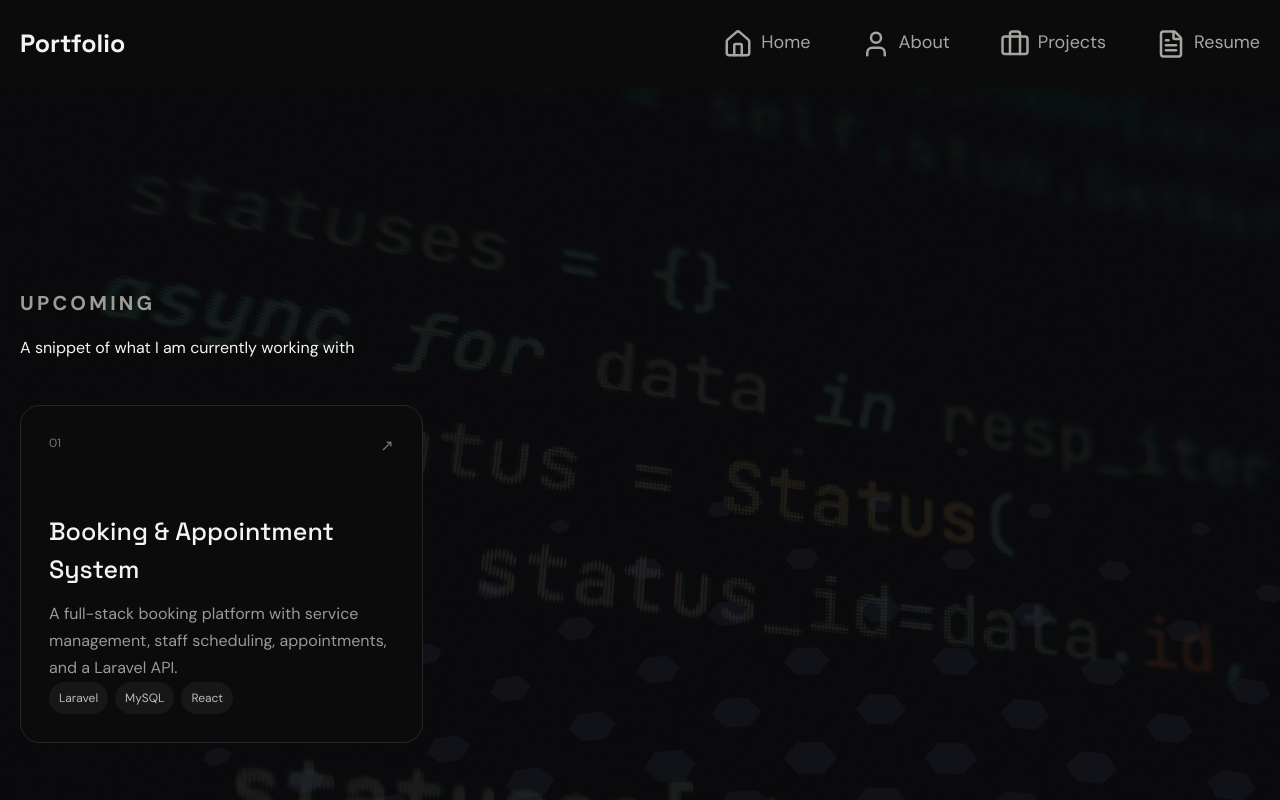
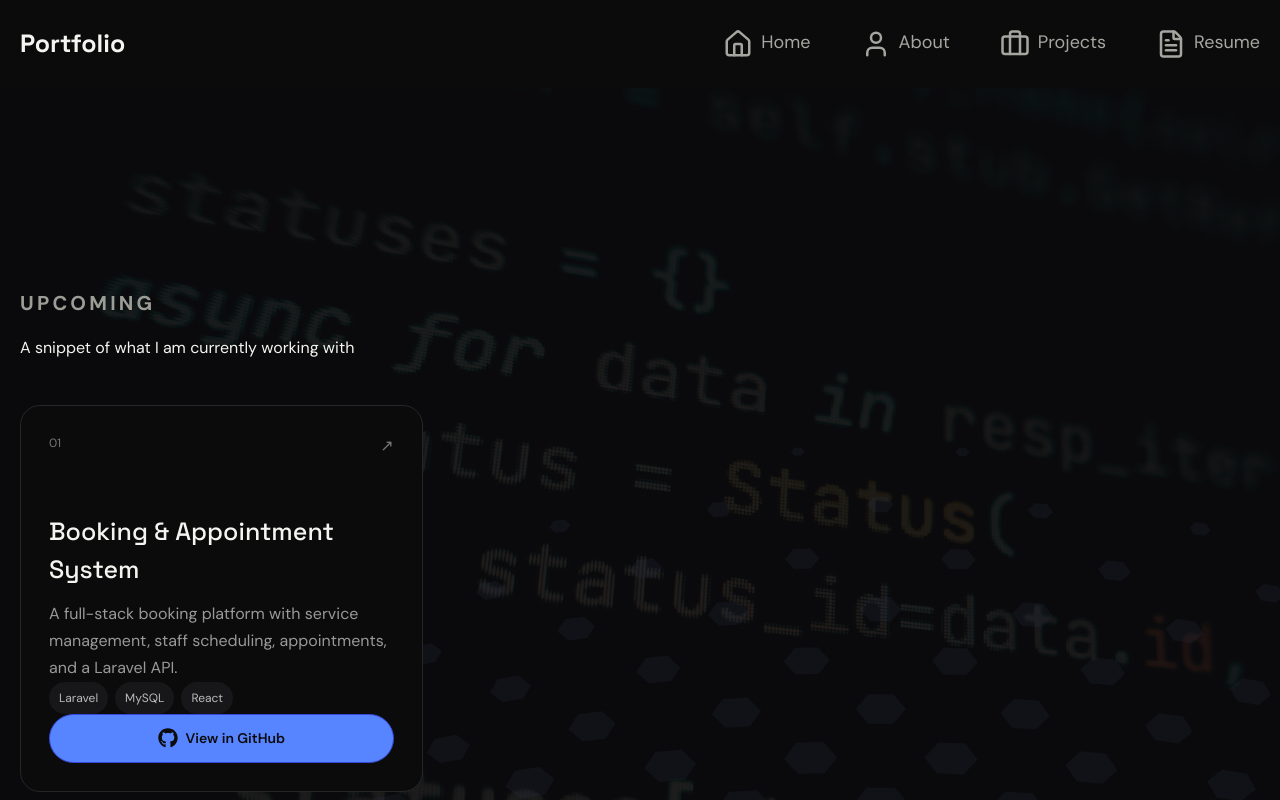
Before and after one commit to SyBorg00/agawin-portfolio, a Next.js app: page /pages/projects in a window 1280 px wide. Shown: the top 800 px of the page. Built offline with nearby package versions, Linux system fonts and the light colour scheme.

Commit message:
added github redirect button to the upcoming projects

```diff
--- a/app/pages/projects/page.js
+++ b/app/pages/projects/page.js
@@ -40,6 +40,7 @@ const achived_projects = [
 export default function Projects() {
     return (
         <PageLayout>
+            {/*Ongoing */}
             <main className="section muted bg-cover bg-center" style={{ backgroundImage: "url('/images/project-bg.png')" }}>
                 <section className='section container'>
                     <div className="sectionhead">
@@ -53,7 +54,20 @@ export default function Projects() {
                                 <h3>{project.title}</h3>
                                 <p>{project.description}</p>
                                 <div className="tags">{project.tags.map(tag => <span key={tag}>{tag}</span>)}</div>
+
+                                <div className="button primary flex flex-row items-center justify-center gap-2">
+                                    {project.links.map(link => (
+                                        <div
+                                            key={link}
+                                            className="flex flex-row items-center justify-center gap-2"
+                                        >
+                                            <FaGithub size={20} />
+                                            <Link href={link}>View in GitHub</Link>
+                                        </div>
+                                    ))}
+                                </div>
                             </article>
+
                         ))}
                     </div>
                 </section>
```
